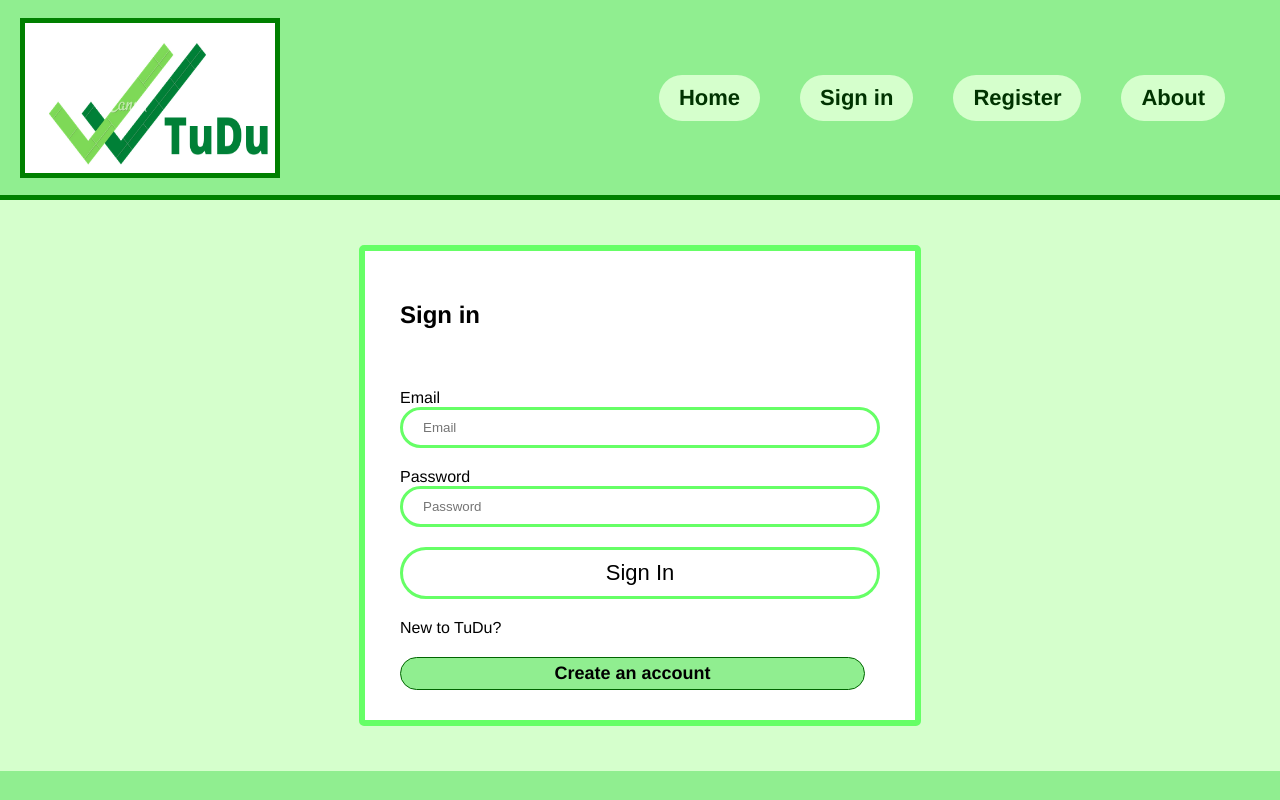
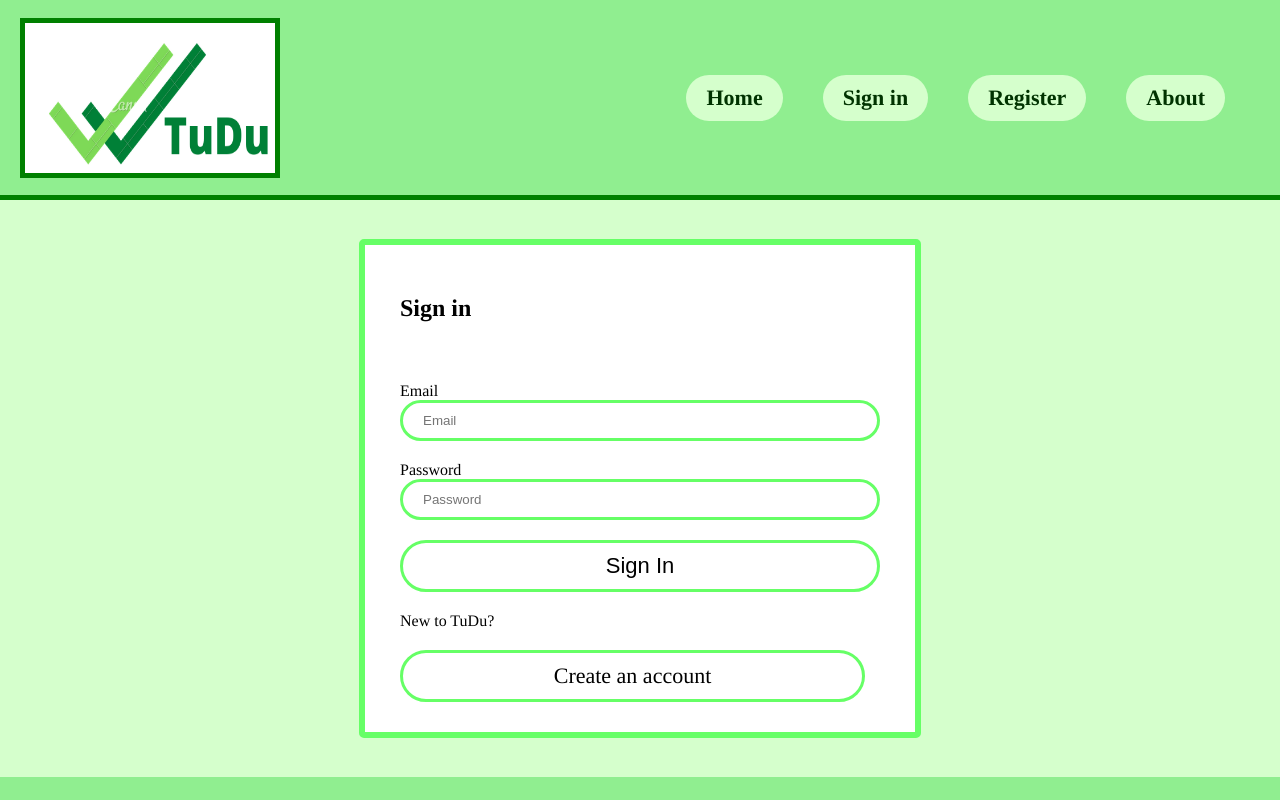
Before and after one commit to lhoogenraad/tudu-application, a React (Create React App) app in the folder frontend/: page /signin in a window 1280 px wide. Built offline with nearby package versions, Linux system fonts and the light colour scheme.

Commit message:
Closes #5

```diff
--- a/frontend/src/index.css
+++ b/frontend/src/index.css
@@ -4,7 +4,7 @@ html{
   }
 
   body{
-    font: 1.6rem Helvetica;
+    font: 1.6rem Times;
     height: 100vh;
     margin: 0;
     background-color: #D5FFCC;
@@ -104,7 +104,6 @@ button:active{
   .tasklist.loading{
     text-align: center;
     font-size: 3rem;
-    transition: .5s;
     padding-top: 7rem;
   }
 
@@ -120,7 +119,6 @@ button:active{
     border-radius: 3rem;
     margin-right: 4rem;
     color: #030;
-    width: auto;
   }
 
   .navul a:hover{
@@ -231,7 +229,7 @@ button:active{
 
   .back-button span:after{
     color: black;
-    content: "\00bb";
+    content: '\00bb';
     position: absolute;
     opacity: 0;
     top: 0;
@@ -247,6 +245,7 @@ button:active{
   .back-button:hover span:hover{
     opacity: 1;
     right: 0;
+    transition: 0.5s;
   }
 
   /* Sign in screen */
@@ -288,6 +287,8 @@ button:active{
   border: .3rem solid #66FF66;
   font-size: 2.2rem;
   padding: 1rem 1.3rem;
+  text-align: center;
+  font-weight: normal;
 }
 
 .button.primary:hover{
@@ -298,7 +299,7 @@ button:active{
 
 .button.primary:active{
   transition: .2s;
-  background-color: lightgreen;
+  background-color: #66ff66;
 }
 
 .button.secondary{
--- a/frontend/src/screens/homescreen.js
+++ b/frontend/src/screens/homescreen.js
@@ -48,7 +48,7 @@ function Homescreen(props) {
                     <input type="checkbox"></input>
                     <div className="tasklistname">{task.name}</div>
                     <div className="tasklistdate">{task.date}</div>
-                    <Link to={'/tasks/' + task.id}>View task</Link>
+                    <Link to={'/tasks/' + task._id}>View task</Link>
                     <button className="deletebutton">Delete</button>
                   </div>
                 </li>
--- a/frontend/src/screens/registerscreen.js
+++ b/frontend/src/screens/registerscreen.js
@@ -97,7 +97,7 @@ function RegisterScreen(props) {
                         Already have an account?
                     </li>
                     <li>
-                        <Link to="/signup" className="button secondary text-center">Sign in</Link>
+                        <Link to="/signup" className="button primary text-center">Sign in</Link>
                     </li>
                 </ul>
             </form>
--- a/frontend/src/screens/signinscreen.js
+++ b/frontend/src/screens/signinscreen.js
@@ -69,7 +69,7 @@ function SignInScreen(props) {
                         New to TuDu?
                     </li>
                     <li>
-                        <Link to="/register" className="button secondary text-center">Create an account</Link>
+                        <Link to="/register" className="button primary">Create an account</Link>
                     </li>
                 </ul>
             </form>
--- a/frontend/src/screens/taskscreen.js
+++ b/frontend/src/screens/taskscreen.js
@@ -11,9 +11,14 @@ function Taskscreen(props) {
     const { task , loading, error } = taskSelect;
 
     useEffect(() => {
+        console.log(props.match.params.id);
         dispatch(getTask(props.match.params.id));
         return () => { };
     }, []);
+
+    const handleDelete = () => {
+        console.log('not implemented sorry hoss');
+    }
 
     return (
         <div>
@@ -38,7 +43,7 @@ function Taskscreen(props) {
                                 </ul>
                             </div>
                             <div className="details-actions">
-                                <button className="deletebutton">Delete task</button>
+                                <button className="deletebutton" onClick={handleDelete}>Delete task</button>
                             </div>
                         </div>
                     )
```
Also changed, not shown: 1 other file (tests, documents, lock files or other folders).
